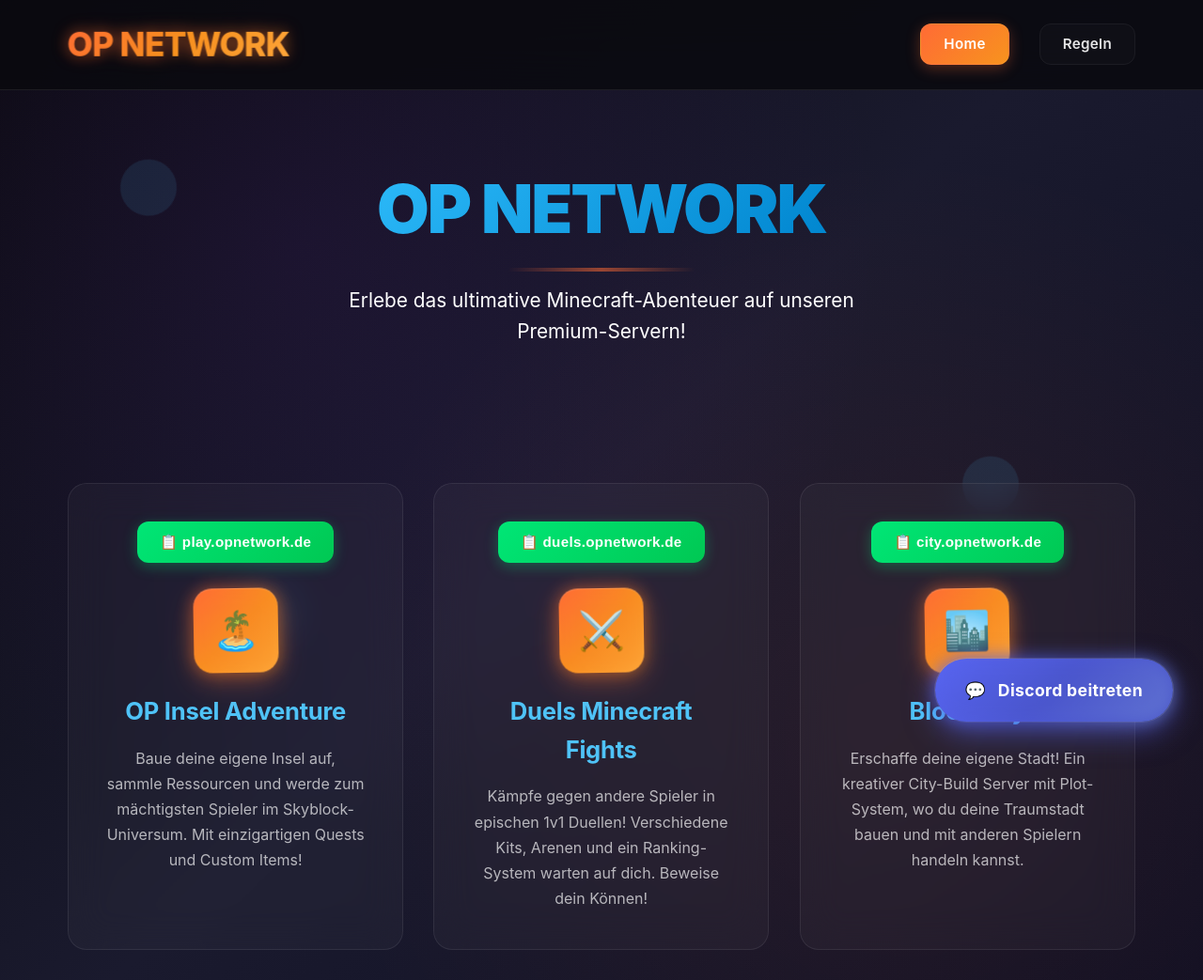
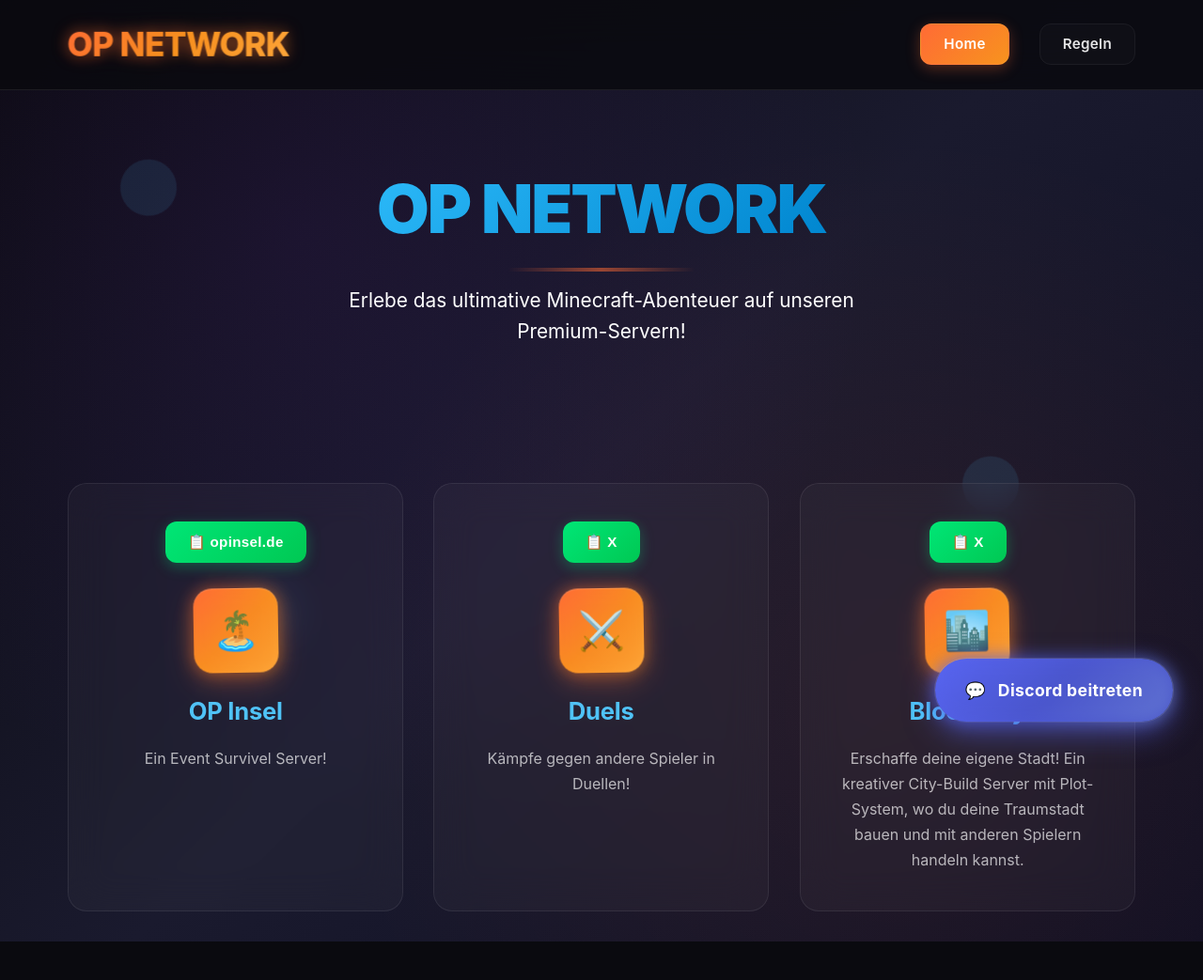
Before and after one commit to flsfsff/OP-Network, a plain HTML site: page index.html in a window 1280 px wide. Shown: the whole page at 94% size. After the commit the page ends 1002 px from the top, so only its background shows below. Drawn offline with Linux system fonts and the light colour scheme.

Commit message:
Update index.html

```diff
--- a/index.html
+++ b/index.html
@@ -654,26 +654,26 @@
 
             <div class="servers-grid">
                 <div class="server-card" style="animation-delay: 0.1s;">
-                    <button class="ip-button" onclick="copyIP('play.opnetwork.de', this)">
-                        📋 play.opnetwork.de
+                    <button class="ip-button" onclick="copyIP('opinsel.de', this)">
+                        📋 opinsel.de
                     </button>
                     <div class="server-icon">🏝️</div>
-                    <h3>OP Insel Adventure</h3>
-                    <p>Baue deine eigene Insel auf, sammle Ressourcen und werde zum mächtigsten Spieler im Skyblock-Universum. Mit einzigartigen Quests und Custom Items!</p>
+                    <h3>OP Insel</h3>
+                    <p>Ein Event Survivel Server!</p>
                 </div>
 
                 <div class="server-card" style="animation-delay: 0.3s;">
-                    <button class="ip-button" onclick="copyIP('duels.opnetwork.de', this)">
-                        📋 duels.opnetwork.de
+                    <button class="ip-button" onclick="copyIP('X', this)">
+                        📋 X
                     </button>
                     <div class="server-icon">⚔️</div>
-                    <h3>Duels Minecraft Fights</h3>
-                    <p>Kämpfe gegen andere Spieler in epischen 1v1 Duellen! Verschiedene Kits, Arenen und ein Ranking-System warten auf dich. Beweise dein Können!</p>
+                    <h3>Duels </h3>
+                    <p>Kämpfe gegen andere Spieler in Duellen!</p>
                 </div>
 
                 <div class="server-card" style="animation-delay: 0.5s;">
-                    <button class="ip-button" onclick="copyIP('city.opnetwork.de', this)">
-                        📋 city.opnetwork.de
+                    <button class="ip-button" onclick="copyIP('X', this)">
+                        📋 X
                     </button>
                     <div class="server-icon">🏙️</div>
                     <h3>Block City</h3>
```
